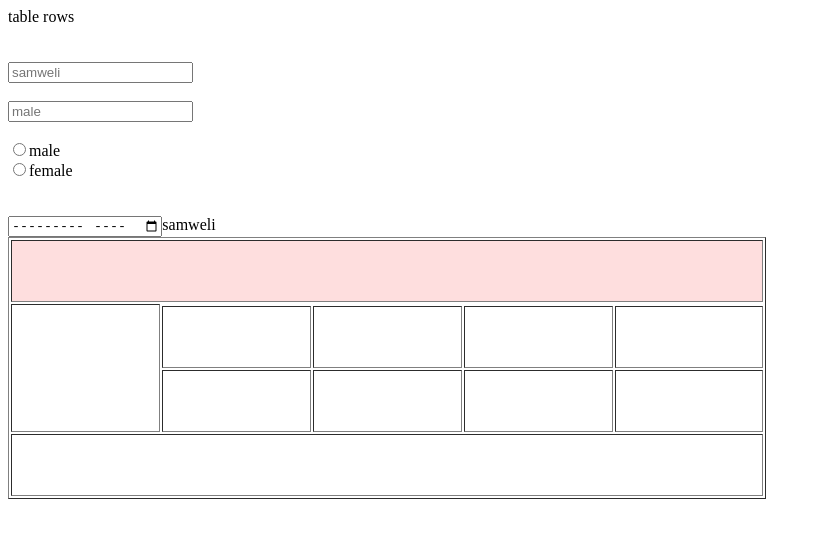
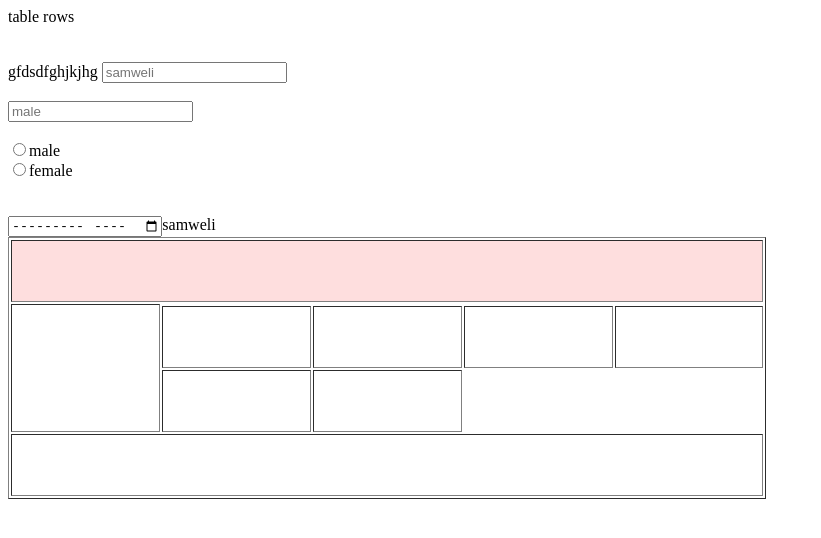
Before and after one commit to samweli086/samueli, a plain HTML site: page index.html in a window 1280 px wide. Shown: the whole page, without its empty margins (0-821 px from the left). Drawn offline with Linux system fonts and the light colour scheme.

Commit message:
Update index.html

```diff
--- a/index.html
+++ b/index.html
@@ -23,8 +23,7 @@
 	<tr>
 		<td></td>
 		<td></td>
-		<td></td>
-		<td></td>
+		gfdsdfghjkjhg
 	</tr>
 
 	<tr>
```
